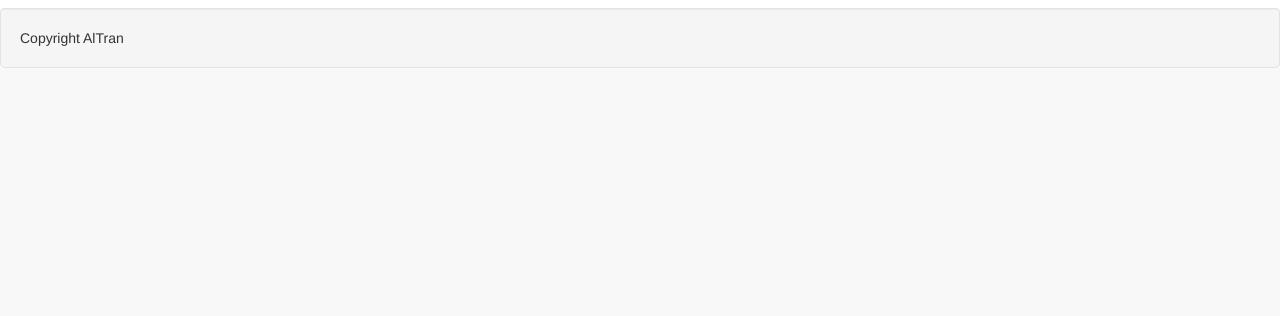
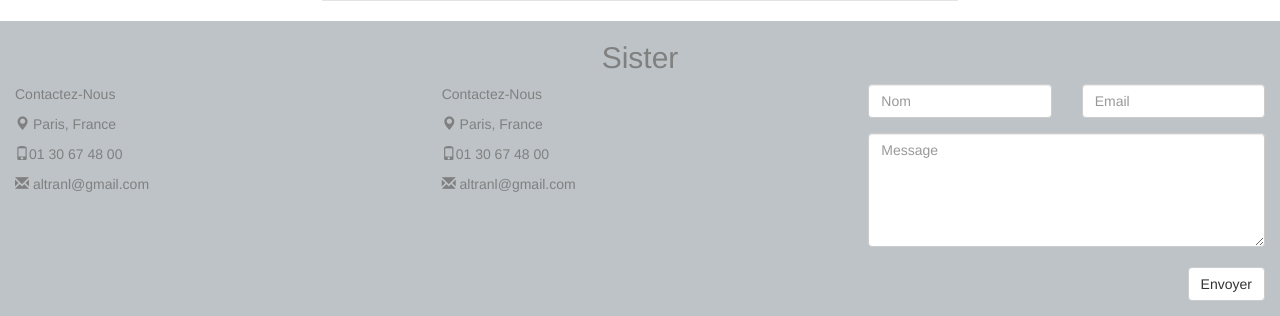
Before and after one commit to NicolasRocher/BAP-ALTRAN, a PHP site: page /projet.php in a window 1280 px wide. Shown: the part 1474-1790 px from the top of the page. Before the commit the page ends 1542 px from the top, so only its background shows below. Run offline with PHP 8.4, Linux system fonts and the light colour scheme.

Commit message:
Modifications sur le footer et sur la navbar

```diff
--- a/footer.php
+++ b/footer.php
@@ -1,7 +1,38 @@
-<footer>
-	<div class="well" style="margin-bottom: 0">
-		Copyright AlTran
-	</div>
+<footer style="background-color: #bdc3c7;">
+<div class="container-fluid" style="color: grey;">
+  <h2 class="text-center">Sister</h2>
+  <div class="row">
+  <div class="com-md-12">
+    <div class="col-md-4">
+      <p>Contactez-Nous</p>
+      <p><span class="glyphicon glyphicon-map-marker"></span> Paris, France</p>
+      <p><span class="glyphicon glyphicon-phone"></span>01 30 67 48 00</p>
+      <p><span class="glyphicon glyphicon-envelope"></span> altranl@gmail.com</p>
+    </div>
+    <div class="col-md-4">
+      <p>Contactez-Nous</p>
+      <p><span class="glyphicon glyphicon-map-marker"></span> Paris, France</p>
+      <p><span class="glyphicon glyphicon-phone"></span>01 30 67 48 00</p>
+      <p><span class="glyphicon glyphicon-envelope"></span> altranl@gmail.com</p>
+    </div>
+        <div class="col-md-4">
+      <div class="row">
+        <div class="col-sm-6 form-group">
+          <input class="form-control" id="name" name="name" placeholder="Nom" type="text" required>
+        </div>
+        <div class="col-sm-6 form-group">
+          <input class="form-control" id="email" name="email" placeholder="Email" type="email" required>
+        </div>
+      </div>
+      <textarea class="form-control" id="comments" name="comments" placeholder="Message" rows="5"></textarea><br>
+      <div class="row">
+        <div class="col-sm-12 form-group">
+          <button class="btn btn-default pull-right" type="submit">Envoyer</button>
+        </div>
+      </div>
+    </div>
+  </div>
+</div>
 </footer>
 </body>
 </html>
--- a/header.php
+++ b/header.php
@@ -7,7 +7,7 @@
 	<title>Site SISTER</title>
 </head>
 <header id="header">
-<nav class="navbar navbar-default navbar-fixed-top">
+<nav class="navbar navbar-default navbar-fixed-top navbar-inverse">
   <div class="container-fluid">
     <div class="navbar-header">
       <button type="button" class="navbar-toggle collapsed" data-toggle="collapse" data-target="#bs-example-navbar-collapse-1" aria-expanded="false">
--- a/projet.php
+++ b/projet.php
@@ -40,9 +40,10 @@
 </section>
 <hr style="border-top: double #B4D744 ;width: 80%;">
 <section>
-    <div class="text-center"><h2> La Vidéo du Projet </h2></div>
-    <div class="well" style="width: 70%; margin-left: 15%; background-color : #B4D744;">
-        <iframe style="margin-left: 16%;"" width="560" height="315" src="https://www.youtube.com/embed/fAxalCUPzFI" frameborder="0" allowfullscreen>
+    <div class="text-center"><h3> La Vidéo du Projet :</h3></div>
+    <br>
+    <div class="well" style="width: 50%; margin-left: 25%; background-color : #B4D744;">
+        <iframe style="margin-left: 3%;"" width="560" height="315" src="https://www.youtube.com/embed/fAxalCUPzFI" frameborder="0" allowfullscreen>
         </iframe>
     </div>
 </section>
```
